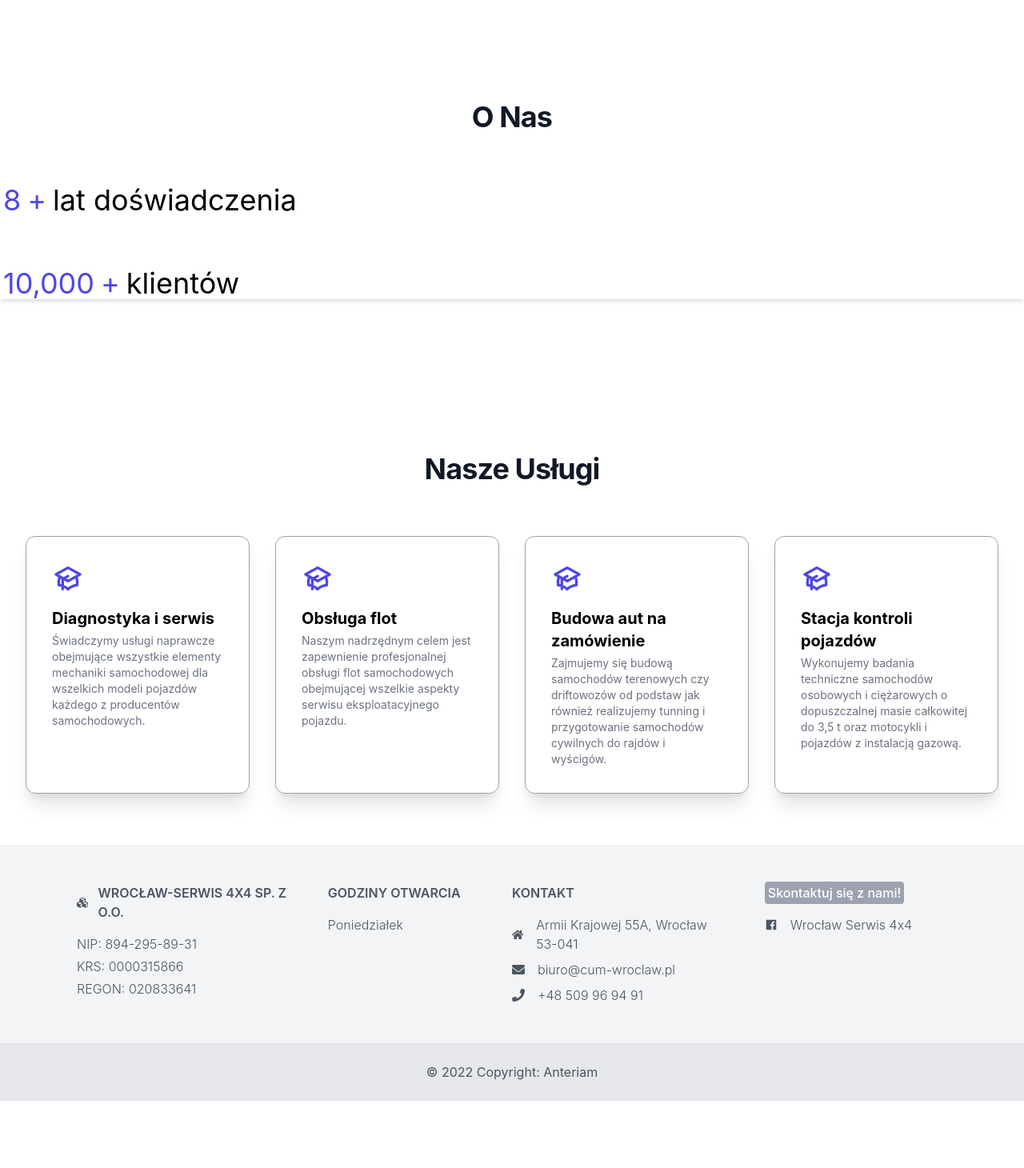
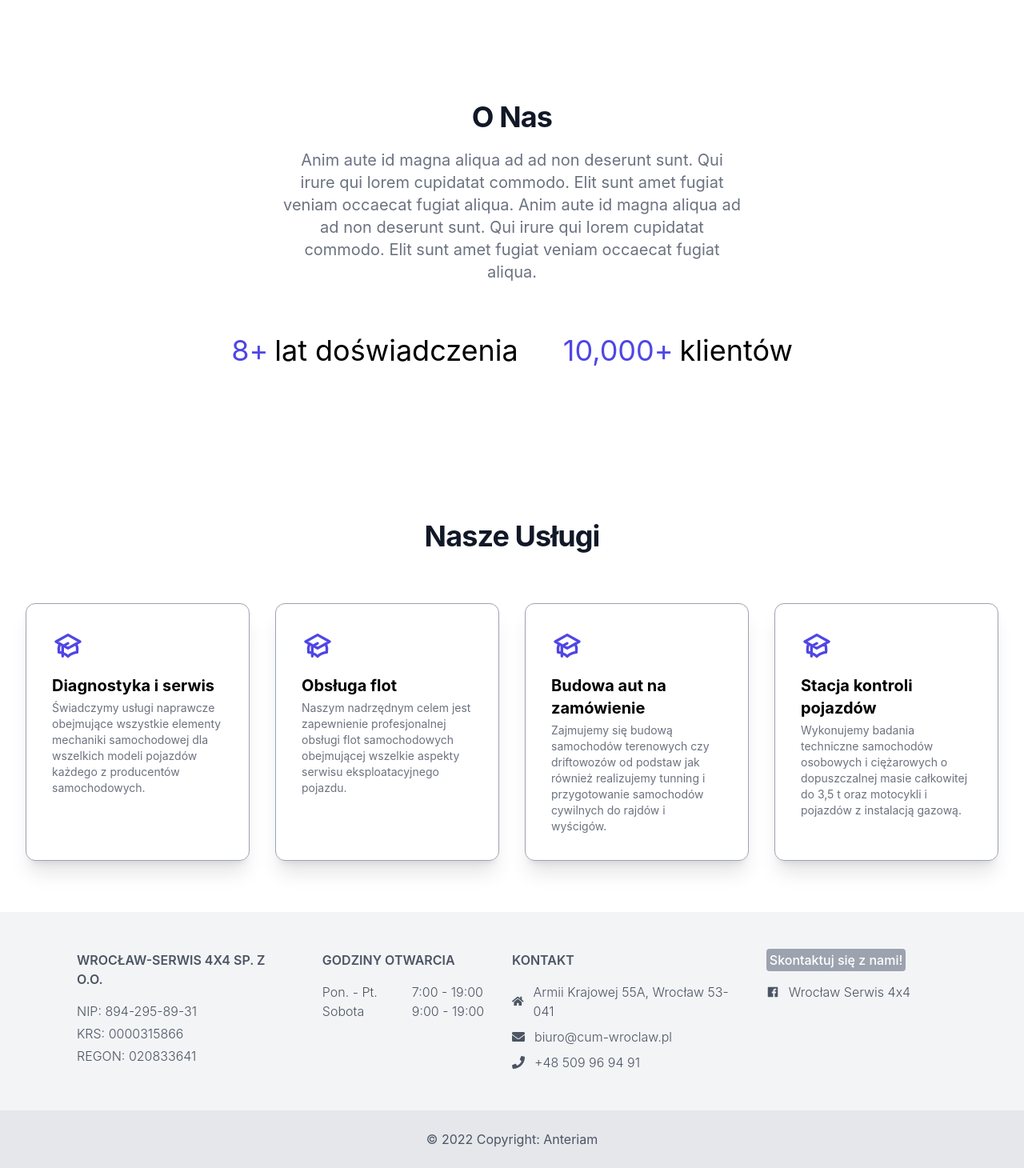
Before and after one commit to anthonybartczak/nextjs-moto-center, a Next.js app: page / in a window 1280 px wide. Shown: the part 623-2083 px from the top of the page at 80% size. Before the commit the page ends 1999 px from the top, so only its background shows below. Built offline with nearby package versions, Linux system fonts and the light colour scheme.

Commit message:
Counter element text added

```diff
--- a/components/Footer.tsx
+++ b/components/Footer.tsx
@@ -6,25 +6,18 @@ export default function Footer() {
     <footer className="text-center lg:text-left items-center bg-gray-100 text-gray-600">
         <div className="mx-24 py-10 text-center md:text-left">
             <div className="grid content-center grid-1 md:grid-cols-3 lg:grid-cols-4">
-                <div className="">
+                <div className="mx-auto">
                     <h6 className="
             uppercase
             font-semibold
             mb-4
             mt-10
             xl:mt-2
-            mx-auto
             flex
             items-center
             justify-center
             md:justify-start
           ">
-                        <svg aria-hidden="true" focusable="false" data-prefix="fas" data-icon="cubes"
-                            className="w-4 mr-3" role="img" xmlns="http://www.w3.org/2000/svg" viewBox="0 0 512 512">
-                            <path fill="currentColor"
-                                d="M488.6 250.2L392 214V105.5c0-15-9.3-28.4-23.4-33.7l-100-37.5c-8.1-3.1-17.1-3.1-25.3 0l-100 37.5c-14.1 5.3-23.4 18.7-23.4 33.7V214l-96.6 36.2C9.3 255.5 0 268.9 0 283.9V394c0 13.6 7.7 26.1 19.9 32.2l100 50c10.1 5.1 22.1 5.1 32.2 0l103.9-52 103.9 52c10.1 5.1 22.1 5.1 32.2 0l100-50c12.2-6.1 19.9-18.6 19.9-32.2V283.9c0-15-9.3-28.4-23.4-33.7zM358 214.8l-85 31.9v-68.2l85-37v73.3zM154 104.1l102-38.2 102 38.2v.6l-102 41.4-102-41.4v-.6zm84 291.1l-85 42.5v-79.1l85-38.8v75.4zm0-112l-102 41.4-102-41.4v-.6l102-38.2 102 38.2v.6zm240 112l-85 42.5v-79.1l85-38.8v75.4zm0-112l-102 41.4-102-41.4v-.6l102-38.2 102 38.2v.6z">
-                            </path>
-                        </svg>
                         Wrocław-Serwis 4x4 Sp. z o.o.
                     </h6>
                     <p className="mb-1 font-light">NIP: 894-295-89-31</p>
@@ -32,14 +25,19 @@ export default function Footer() {
                     <p className="mb-1 font-light">REGON: 020833641</p>
                 </div>
                 <div className="mx-auto mt-10 xl:mt-2">
-                    <h6 className="uppercase font-semibold mb-4 flex justify-center md:justify-start">
+                    <h6 className="uppercase font-semibold mb-4 flex md:justify-start items-center justify-center">
                         Godziny otwarcia
                     </h6>
-                    <div className="grid grid-cols-2">
-                        <p className="flex items-center justify-center md:justify-start mb-2 font-light">
-                            Poniedziałek
-                        </p>
-                    </div>
+                    <ul className="mb-2">
+                        <li className="flex columns gap-4 font-light">
+                            <span className="min-w-24">Pon. - Pt.</span>
+                            <span>7:00 - 19:00</span>
+                        </li>
+                        <li className="flex columns gap-4 font-light">
+                            <span className="min-w-24">Sobota</span>
+                            <span>9:00 - 19:00</span>
+                        </li>
+                    </ul>
                 </div>
                 <div className="mx-auto mt-10 xl:mt-2">
                     <h6 className="uppercase font-semibold mb-4 flex justify-center md:justify-start">
@@ -47,7 +45,7 @@ export default function Footer() {
                     </h6>
                     <p className="flex items-center justify-center md:justify-start mb-2 font-light">
                         <svg aria-hidden="true" focusable="false" data-prefix="fas" data-icon="home"
-                            className="w-4 mr-4" role="img" xmlns="http://www.w3.org/2000/svg" viewBox="0 0 576 512">
+                            className="w-4 mr-3" role="img" xmlns="http://www.w3.org/2000/svg" viewBox="0 0 576 512">
                             <path fill="currentColor"
                                 d="M280.37 148.26L96 300.11V464a16 16 0 0 0 16 16l112.06-.29a16 16 0 0 0 15.92-16V368a16 16 0 0 1 16-16h64a16 16 0 0 1 16 16v95.64a16 16 0 0 0 16 16.05L464 480a16 16 0 0 0 16-16V300L295.67 148.26a12.19 12.19 0 0 0-15.3 0zM571.6 251.47L488 182.56V44.05a12 12 0 0 0-12-12h-56a12 12 0 0 0-12 12v72.61L318.47 43a48 48 0 0 0-61 0L4.34 251.47a12 12 0 0 0-1.6 16.9l25.5 31A12 12 0 0 0 45.15 301l235.22-193.74a12.19 12.19 0 0 1 15.3 0L530.9 301a12 12 0 0 0 16.9-1.6l25.5-31a12 12 0 0 0-1.7-16.93z">
                             </path>
@@ -56,7 +54,7 @@ export default function Footer() {
                     </p>
                     <p className="flex items-center justify-center md:justify-start mb-2 font-light">
                         <svg aria-hidden="true" focusable="false" data-prefix="fas" data-icon="envelope"
-                            className="w-4 mr-4" role="img" xmlns="http://www.w3.org/2000/svg" viewBox="0 0 512 512">
+                            className="w-4 mr-3" role="img" xmlns="http://www.w3.org/2000/svg" viewBox="0 0 512 512">
                             <path fill="currentColor"
                                 d="M502.3 190.8c3.9-3.1 9.7-.2 9.7 4.7V400c0 26.5-21.5 48-48 48H48c-26.5 0-48-21.5-48-48V195.6c0-5 5.7-7.8 9.7-4.7 22.4 17.4 52.1 39.5 154.1 113.6 21.1 15.4 56.7 47.8 92.2 47.6 35.7.3 72-32.8 92.3-47.6 102-74.1 131.6-96.3 154-113.7zM256 320c23.2.4 56.6-29.2 73.4-41.4 132.7-96.3 142.8-104.7 173.4-128.7 5.8-4.5 9.2-11.5 9.2-18.9v-19c0-26.5-21.5-48-48-48H48C21.5 64 0 85.5 0 112v19c0 7.4 3.4 14.3 9.2 18.9 30.6 23.9 40.7 32.4 173.4 128.7 16.8 12.2 50.2 41.8 73.4 41.4z">
                             </path>
@@ -65,7 +63,7 @@ export default function Footer() {
                     </p>
                     <p className="flex items-center justify-center md:justify-start mb-2 font-light">
                         <svg aria-hidden="true" focusable="false" data-prefix="fas" data-icon="phone"
-                            className="w-4 mr-4" role="img" xmlns="http://www.w3.org/2000/svg" viewBox="0 0 512 512">
+                            className="w-4 mr-3" role="img" xmlns="http://www.w3.org/2000/svg" viewBox="0 0 512 512">
                             <path fill="currentColor"
                                 d="M493.4 24.6l-104-24c-11.3-2.6-22.9 3.3-27.5 13.9l-48 112c-4.2 9.8-1.4 21.3 6.9 28l60.6 49.6c-36 76.7-98.9 140.5-177.2 177.2l-49.6-60.6c-6.8-8.3-18.2-11.1-28-6.9l-112 48C3.9 366.5-2 378.1.6 389.4l24 104C27.1 504.2 36.7 512 48 512c256.1 0 464-207.5 464-464 0-11.2-7.7-20.9-18.6-23.4z">
                             </path>
@@ -80,7 +78,7 @@ export default function Footer() {
                         </a>
                     </Link>
                     <a href="https://www.facebook.com/Wroc%C5%82aw-Serwis-4x4-228347537335333/" className="flex items-center justify-center md:justify-start font-light mt-4 mb-2">
-                        <AiFillFacebook className="w-4 h-4 mr-4"/>
+                        <AiFillFacebook className="w-4 h-4 mr-3"/>
                         Wrocław Serwis 4x4
                     </a>
                 </div>
--- a/components/MainCounter.tsx
+++ b/components/MainCounter.tsx
@@ -3,32 +3,41 @@ import CountUp from 'react-countup';
 
 export default function MainCounter() {
     return (
-        <section>
+        <section className="">
             <h2 className="mt-32 text-4xl text-center tracking-tight font-bold text-gray-900 sm:text-5xl md:text-4xl">
                 <span className="block xl:inline">O Nas</span>
             </h2>
+            <div className="grid justify-items-center">
+                <h3 className="text-center mt-3 text-base text-gray-500 sm:mt-5 sm:text-lg sm:max-w-xl sm:mx-auto md:mt-5 md:text-xl lg:mx-0">
+                Anim aute id magna aliqua ad ad non deserunt sunt. Qui irure qui lorem cupidatat commodo. Elit sunt amet
+                fugiat veniam occaecat fugiat aliqua. Anim aute id magna aliqua ad ad non deserunt sunt. Qui irure qui lorem cupidatat commodo. Elit sunt amet
+                fugiat veniam occaecat fugiat aliqua.
+                </h3>
+                <div className="flex gap-12 justify-center">
                     <div className="mt-16 flex">
                         <CountUp start={0} end={8} delay={0}>
                             {({ countUpRef }) => (
                                 <>
-                            <span className="text-indigo-600 text-4xl mx-1" ref={countUpRef} />
-                            <span className="text-indigo-600 text-4xl mx-1">+</span>
+                                    <span className="text-indigo-600 text-4xl ml-1" ref={countUpRef} />
+                                    <span className="text-indigo-600 text-4xl mr-1">+</span>
                                     <p className="text-4xl mx-1">lat doświadczenia</p>
                                 </>
                             )}
                         </CountUp>
                     </div>
-            <div className="mt-16 flex shadow-md">
+                    <div className="mt-16 flex">
                         <CountUp start={0} end={10000} delay={0}>
                             {({ countUpRef }) => (
                                 <>
-                            <span className="text-indigo-600 text-4xl mx-1" ref={countUpRef} />
-                            <span className="text-indigo-600 text-4xl mx-1">+</span>
+                                    <span className="text-indigo-600 text-4xl ml-1" ref={countUpRef} />
+                                    <span className="text-indigo-600 text-4xl mr-1">+</span>
                                     <p className="text-4xl mx-1">klientów</p>
                                 </>
                             )}
                         </CountUp>
                     </div>
+                </div>
+            </div>
         </section>
     );
 }
--- a/tailwind.config.js
+++ b/tailwind.config.js
@@ -10,6 +10,9 @@ module.exports = {
       fontFamily: {
         'sans': ['Proxima Nova', ...defaultTheme.fontFamily.sans],
       },
+      minWidth: {
+        '24': '6rem',
+      },
     },
   },
   plugins: [],
```
Lines whose indentation alone changed are shown as unchanged.
